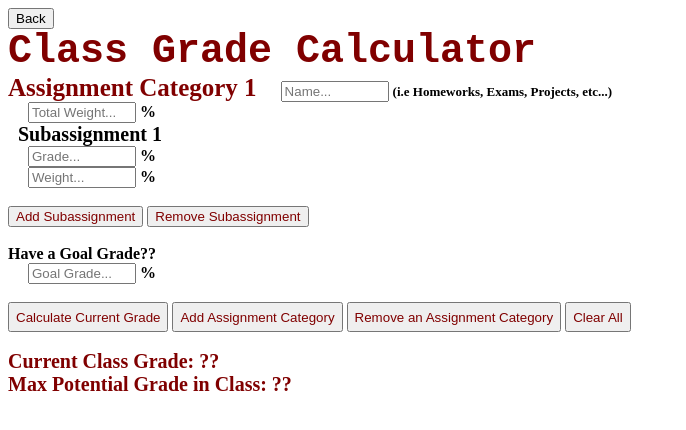
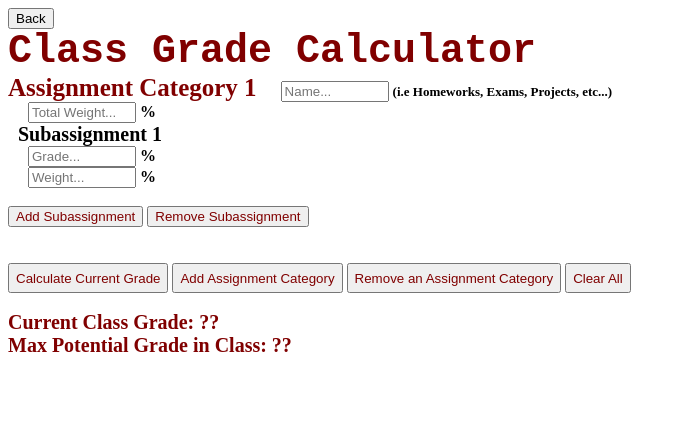
Before and after one commit to weishanxli/grade-calc, a plain HTML site: page classCalc.html in a window 1280 px wide. Shown: the whole page, without its empty margins (0-686 px from the left). Drawn offline with Linux system fonts and the light colour scheme.

Commit message:
removed goal grade

```diff
--- a/classCalc.html
+++ b/classCalc.html
@@ -37,11 +37,6 @@
 
     <div id="allAssignmentsDiv"></div>
 
-    <br>
-    <b>Have a Goal Grade??</b>
-    <br>
-    <input type="text" Placeholder="Goal Grade..." id="goalGradeInput"> <b>%</b>
-
     <br><br>
     <button class="button" onclick="calculateGrade()">Calculate Current Grade</button>
     <button class="button" onclick="addAssignment()">Add Assignment Category</button>
```
